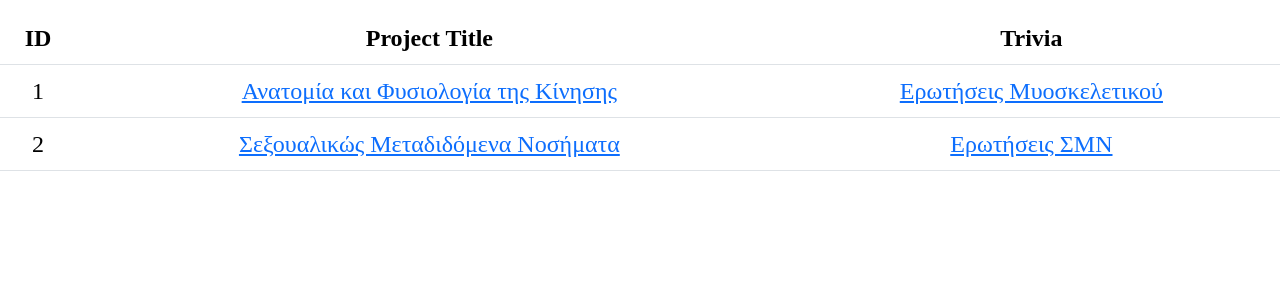
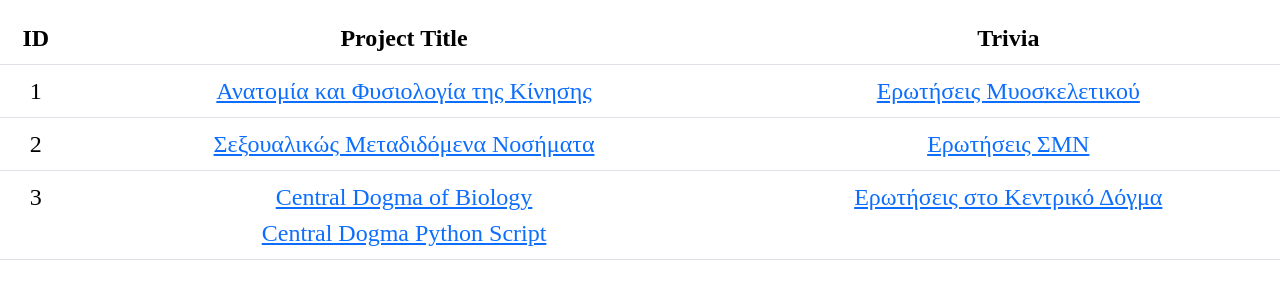
Before and after one commit to ixthy/ixthy.github.io, a plain HTML site: page projects.html in a window 1280 px wide. Shown: the part 183-482 px from the top of the page. Drawn offline with nearby package versions, Linux system fonts and the light colour scheme.

Commit message:
Add files via upload

```diff
--- a/projects.html
+++ b/projects.html
@@ -52,6 +52,11 @@
                     <td><a href="./Projects/smn.pdf">Σεξουαλικώς Μεταδιδόμενα Νοσήματα</a></td>
                     <td><a href="./Projects/smnquest.html">Ερωτήσεις ΣΜΝ</a></td>
                 </tr>
+                <tr>
+                    <td>3</td>
+                    <td><a href="./Projects/central_dogma.pdf">Central Dogma of Biology</a><br><a href="./Projects/cds.pdf">Central Dogma Python Script</a></td>
+                    <td><a href="./Projects/central_dogma.html">Ερωτήσεις στο Κεντρικό Δόγμα</a></td>
+                </tr>
             </table>
         </div>
     </body>
```
